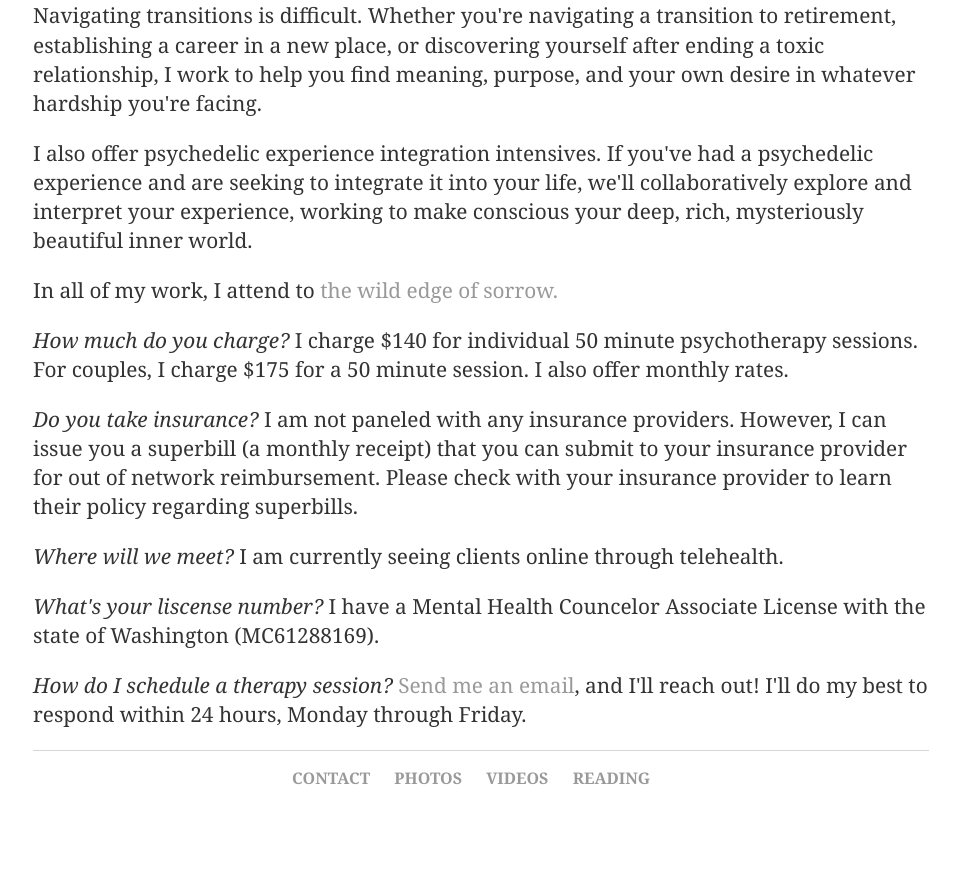
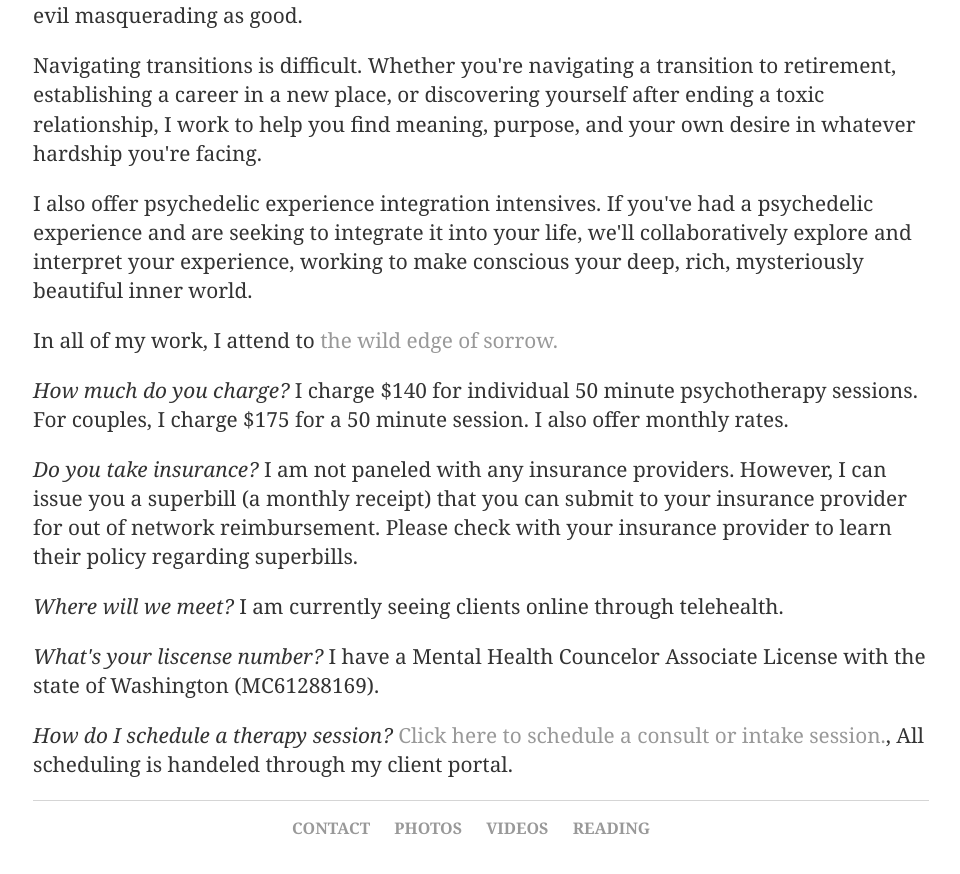
Before and after one commit to danielrusco/danielrusco.github.io, a Jekyll site: the page built from therapy/index.html, in a window 1280 px wide and 900 px high, scrolled down 1915 px. Shown: the top 874 px of the window, without its empty margins (159-1119 px from the left). Built offline with Jekyll 4.4.1, drawn with Linux system fonts in a browser that asks for light colours; before the commit the page ends 2765 px from its top, so only the background shows below that; some of the changed text lies outside the part shown.

Commit message:
Updated scheduling information

```diff
--- a/therapy/index.html
+++ b/therapy/index.html
@@ -7,6 +7,8 @@
 			<h2>Therapy with Daniel</h2>
 
 				<p>Seeking therapy can be difficult. But you're here, which I think says a lot! Below you can read a bit about how I approach therapy as well as some frequently asked questions. If there's more you'd like to know, <a href="mailto:daniel@danielrusco.com">please reach out!</a></p>
+
+				 <p>To schedule a free consultation or session, <a href="https://daniel-rusco.clientsecure.me/">please visit my client portal.</a>
 
 			<h3>How I Approach Therapy</h3>
 
@@ -44,7 +46,7 @@
 
 				<p><i>What's your liscense number?</i> I have a Mental Health Councelor Associate License with the state of Washington (MC61288169).</p>
 
-				<p><i>How do I schedule a therapy session?</i> <a href="mailto:daniel@danielrusco.com">Send me an email</a>, and I'll reach out! I'll do my best to respond within 24 hours, Monday through Friday.</p>
+				<p><i>How do I schedule a therapy session?</i> <a href="https://daniel-rusco.clientsecure.me/">Click here to schedule a consult or intake session.</a>, All scheduling is handeled through my client portal.</p>
 
 
 			<!--
```
Also changed, not shown: 1 other file.
